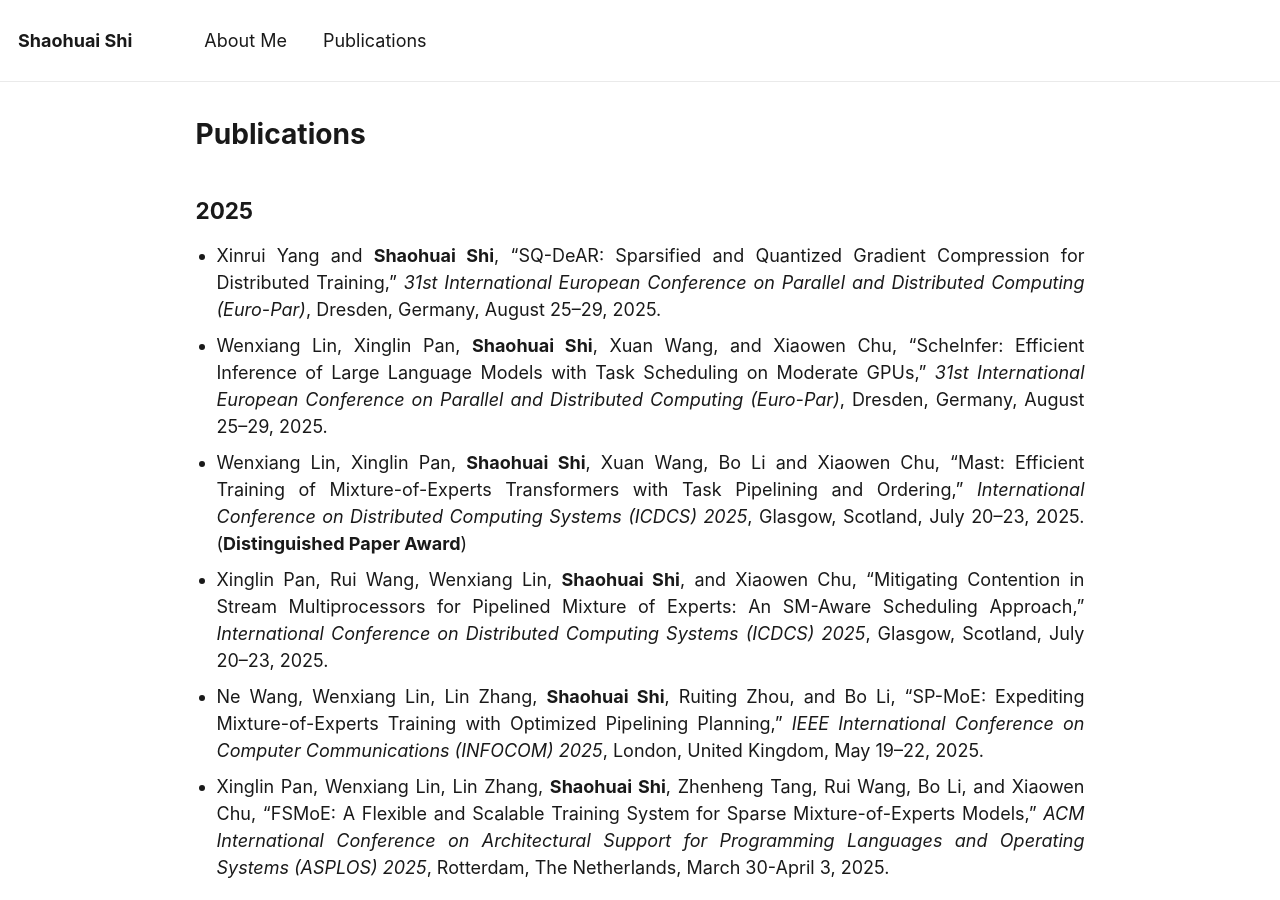
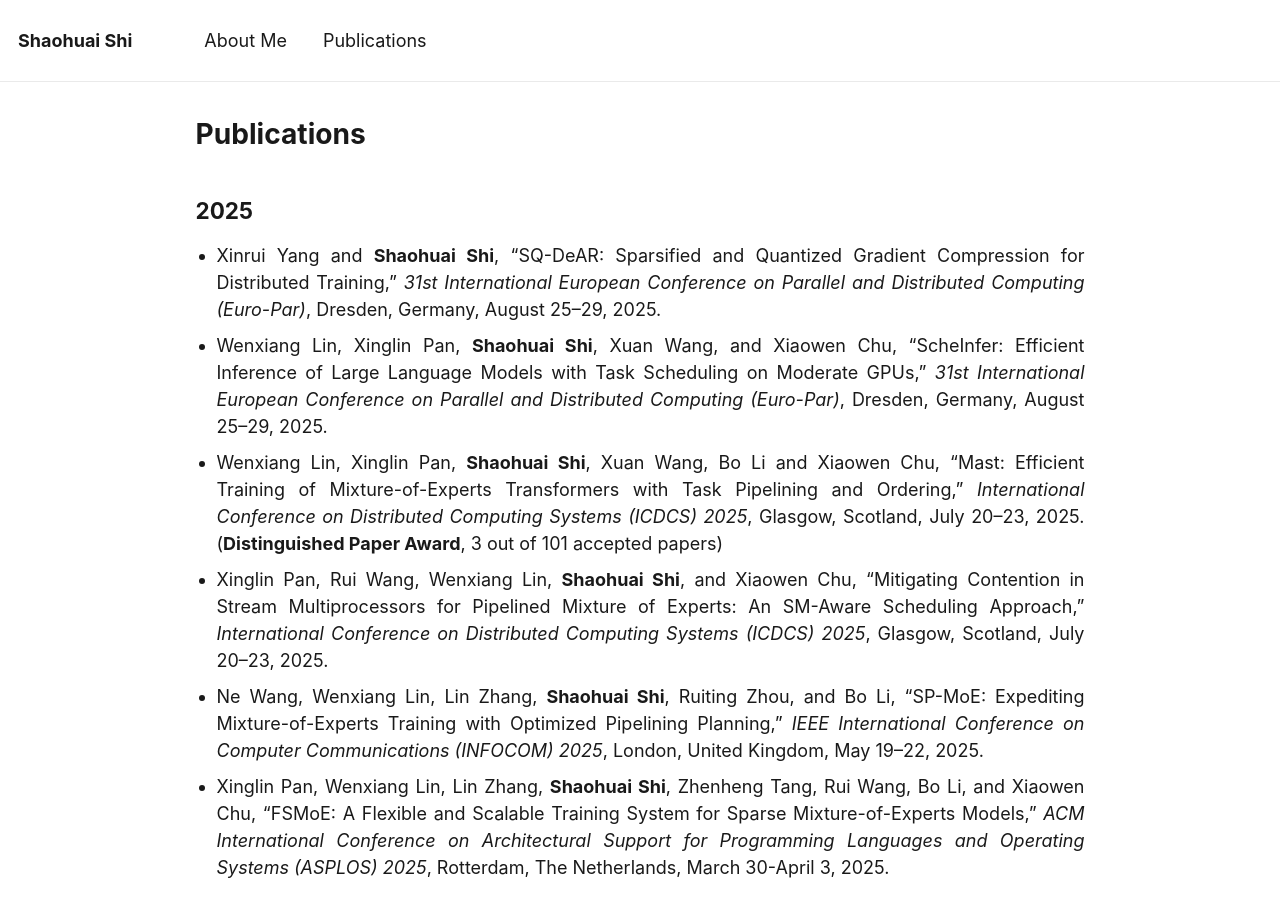
Before and after one commit to shaohuais/shaohuais.github.io, a Jekyll site: the page built from _pages/publications.md, in a window 1280 px wide and 900 px high. Built offline with Jekyll 4.4.1, drawn with Linux system fonts in a browser that asks for light colours.

Commit message:
update publication

```diff
--- a/_pages/publications.md
+++ b/_pages/publications.md
@@ -16,7 +16,7 @@ Publications
 ## 2025
 - Xinrui Yang and **Shaohuai Shi**, "SQ-DeAR: Sparsified and Quantized Gradient Compression for Distributed Training," *31st International European Conference on Parallel and Distributed Computing (Euro-Par)*, Dresden, Germany, August 25–29, 2025.
 - Wenxiang Lin, Xinglin Pan, **Shaohuai Shi**, Xuan Wang, and Xiaowen Chu, "ScheInfer: Efficient Inference of Large Language Models with Task Scheduling on Moderate GPUs," *31st International European Conference on Parallel and Distributed Computing (Euro-Par)*, Dresden, Germany, August 25–29, 2025.
-- Wenxiang Lin, Xinglin Pan, **Shaohuai Shi**, Xuan Wang, Bo Li and Xiaowen Chu, "Mast: Efficient Training of Mixture-of-Experts Transformers with Task Pipelining and Ordering," *International Conference on Distributed Computing Systems (ICDCS) 2025*, Glasgow, Scotland, July 20–23, 2025. (**Distinguished Paper Award**)
+- Wenxiang Lin, Xinglin Pan, **Shaohuai Shi**, Xuan Wang, Bo Li and Xiaowen Chu, "Mast: Efficient Training of Mixture-of-Experts Transformers with Task Pipelining and Ordering," *International Conference on Distributed Computing Systems (ICDCS) 2025*, Glasgow, Scotland, July 20–23, 2025. (**Distinguished Paper Award**, 3 out of 101 accepted papers)
 - Xinglin Pan, Rui Wang, Wenxiang Lin, **Shaohuai Shi**, and Xiaowen Chu, "Mitigating Contention in Stream Multiprocessors for Pipelined Mixture of Experts: An SM-Aware Scheduling Approach," *International Conference on Distributed Computing Systems (ICDCS) 2025*, Glasgow, Scotland, July 20–23, 2025.
 - Ne Wang, Wenxiang Lin, Lin Zhang, **Shaohuai Shi**, Ruiting Zhou, and Bo Li, "SP-MoE: Expediting Mixture-of-Experts Training with Optimized Pipelining Planning," *IEEE International Conference on Computer Communications (INFOCOM) 2025*, London, United Kingdom, May 19–22, 2025.
 - Xinglin Pan, Wenxiang Lin, Lin Zhang, **Shaohuai Shi**, Zhenheng Tang, Rui Wang, Bo Li, and Xiaowen Chu, "FSMoE: A Flexible and Scalable Training System for Sparse Mixture-of-Experts Models," *ACM International Conference on Architectural Support for Programming Languages and Operating Systems (ASPLOS) 2025*, Rotterdam, The Netherlands, March 30-April 3, 2025.
```
